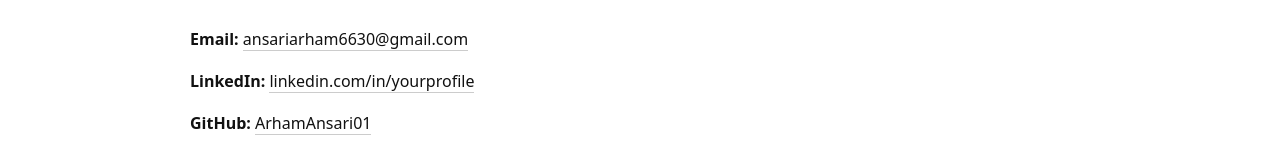
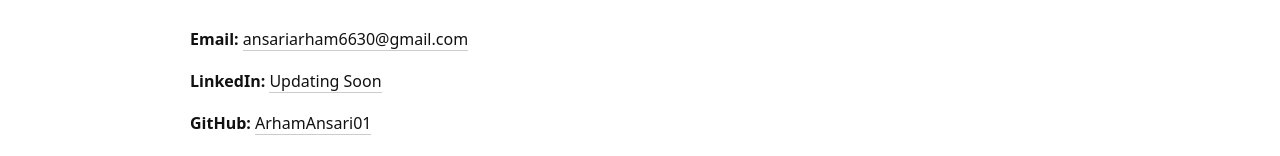
Before and after one commit to ArhamAnsari01/Portfolio, a plain HTML site: page index.html in a window 1280 px wide. Shown: the part 5148-5304 px from the top of the page. Drawn offline with Linux system fonts and the light colour scheme.

Commit message:
Update index.html

```diff
--- a/index.html
+++ b/index.html
@@ -370,8 +370,8 @@
 
       <p>
         <strong>LinkedIn:</strong>
-        <a href="https://www.linkedin.com/in/yourprofile" target="_blank">
-          linkedin.com/in/yourprofile
+        <a href="">
+          Updating Soon
         </a>
       </p>
 
```
